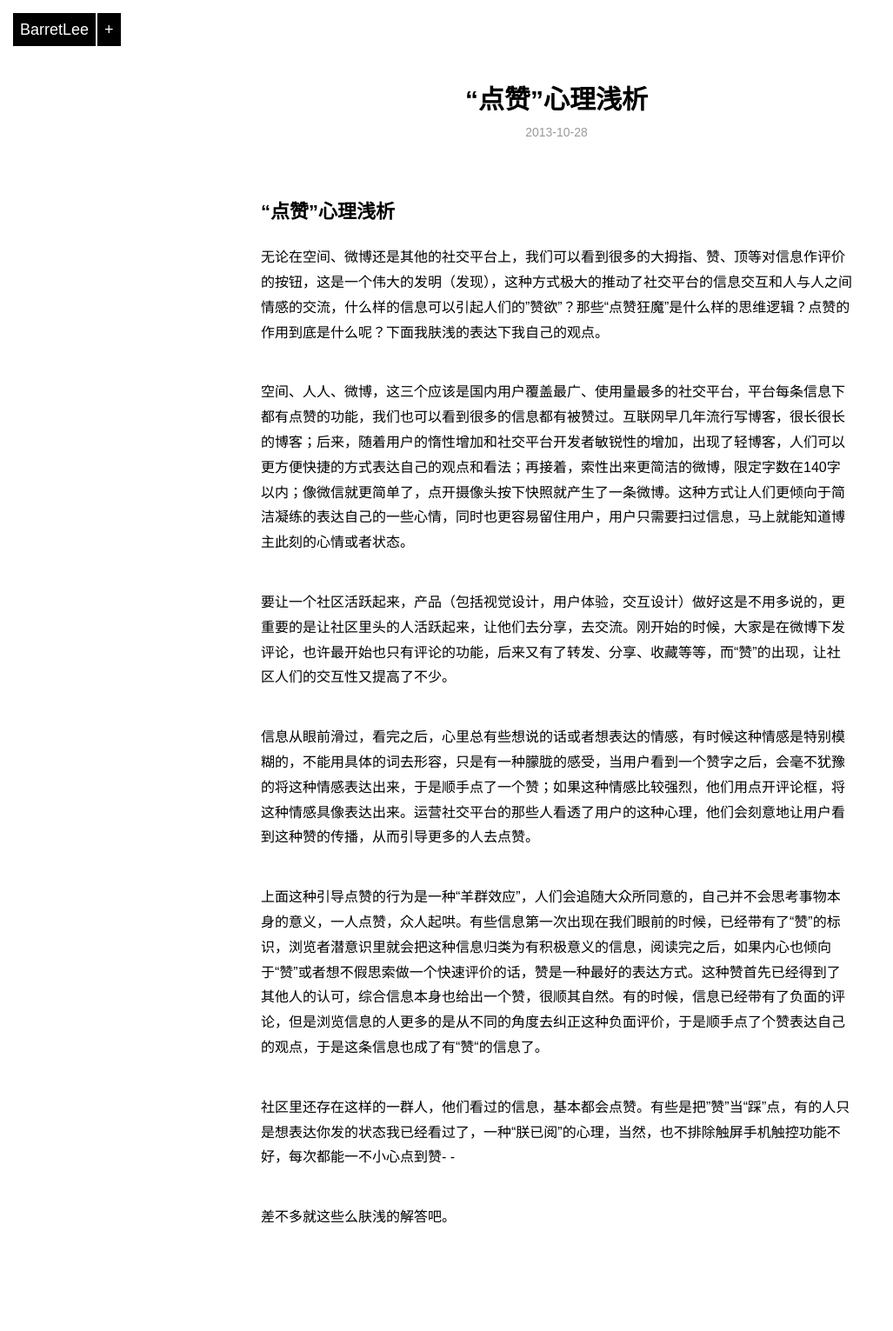
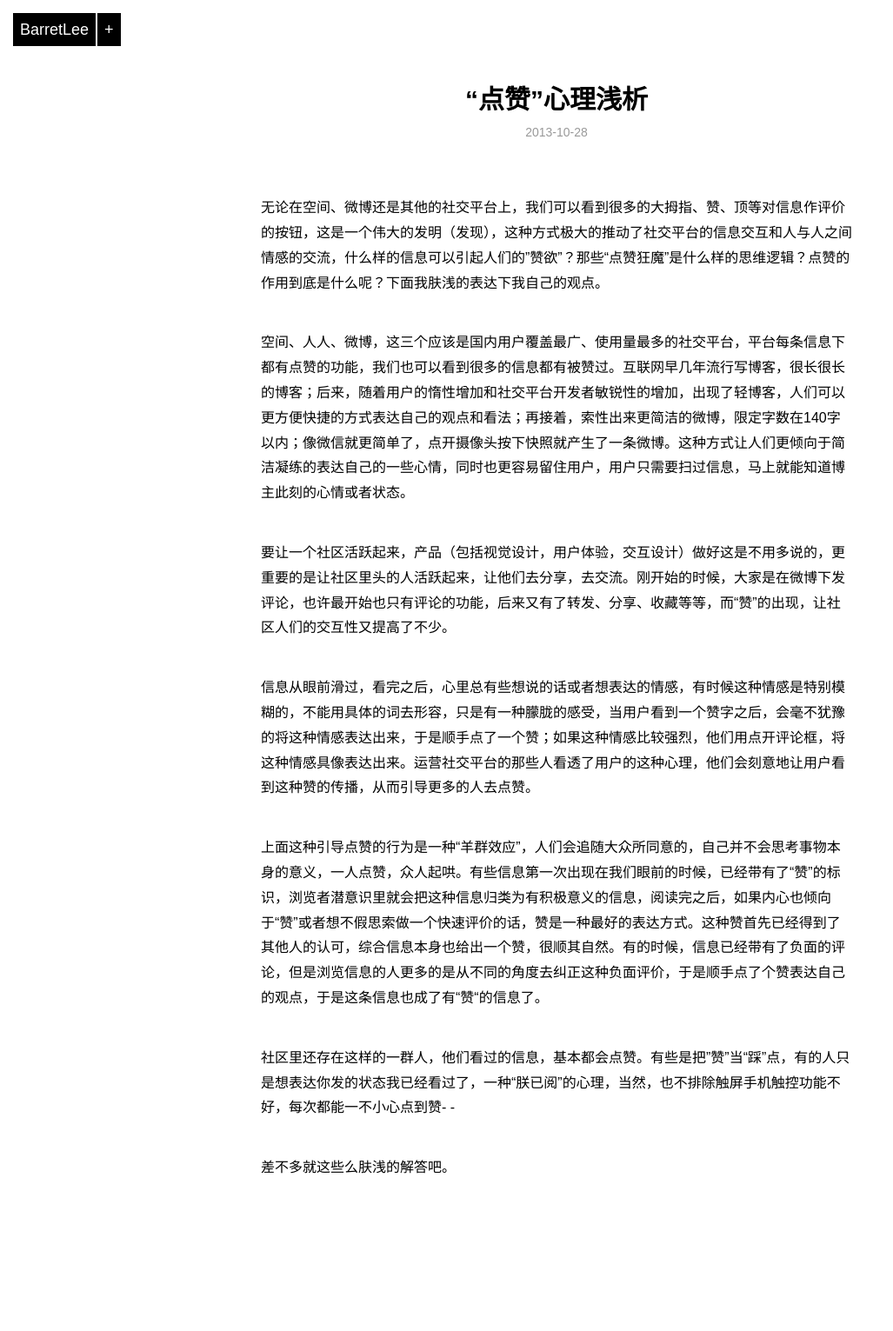
Before and after one commit to hustskyking/hustskyking.github.io, a Jekyll site: the page built from _posts/opinion/2013-10-28-something-in-i-like.md, in a window 1280 px wide. Shown: the whole page at 87% size, without its empty margins (0-1027 px from the left). Built offline with Jekyll 4.4.1, drawn with Linux system fonts in a browser that asks for light colours; Markdown is read by kramdown in place of the engine named in the settings; comment, search, counter and statistics services are not loaded; after the commit the page ends 1474 px from its top, so only the background shows below that; grey boxes are pictures that could not be loaded.

Commit message:
删除小标题

```diff
--- a/_posts/opinion/2013-10-28-something-in-i-like.md
+++ b/_posts/opinion/2013-10-28-something-in-i-like.md
@@ -4,8 +4,6 @@ title: “点赞”心理浅析
 description: 什么样的信息可以引起人们的“赞欲”？那些“点赞狂魔”是什么样的思维逻辑？点赞的作用到底是什么呢？
 category: opinion
 ---
-
-## “点赞”心理浅析
 
 无论在空间、微博还是其他的社交平台上，我们可以看到很多的大拇指、赞、顶等对信息作评价的按钮，这是一个伟大的发明（发现），这种方式极大的推动了社交平台的信息交互和人与人之间情感的交流，什么样的信息可以引起人们的”赞欲”？那些“点赞狂魔”是什么样的思维逻辑？点赞的作用到底是什么呢？下面我肤浅的表达下我自己的观点。
 
```
